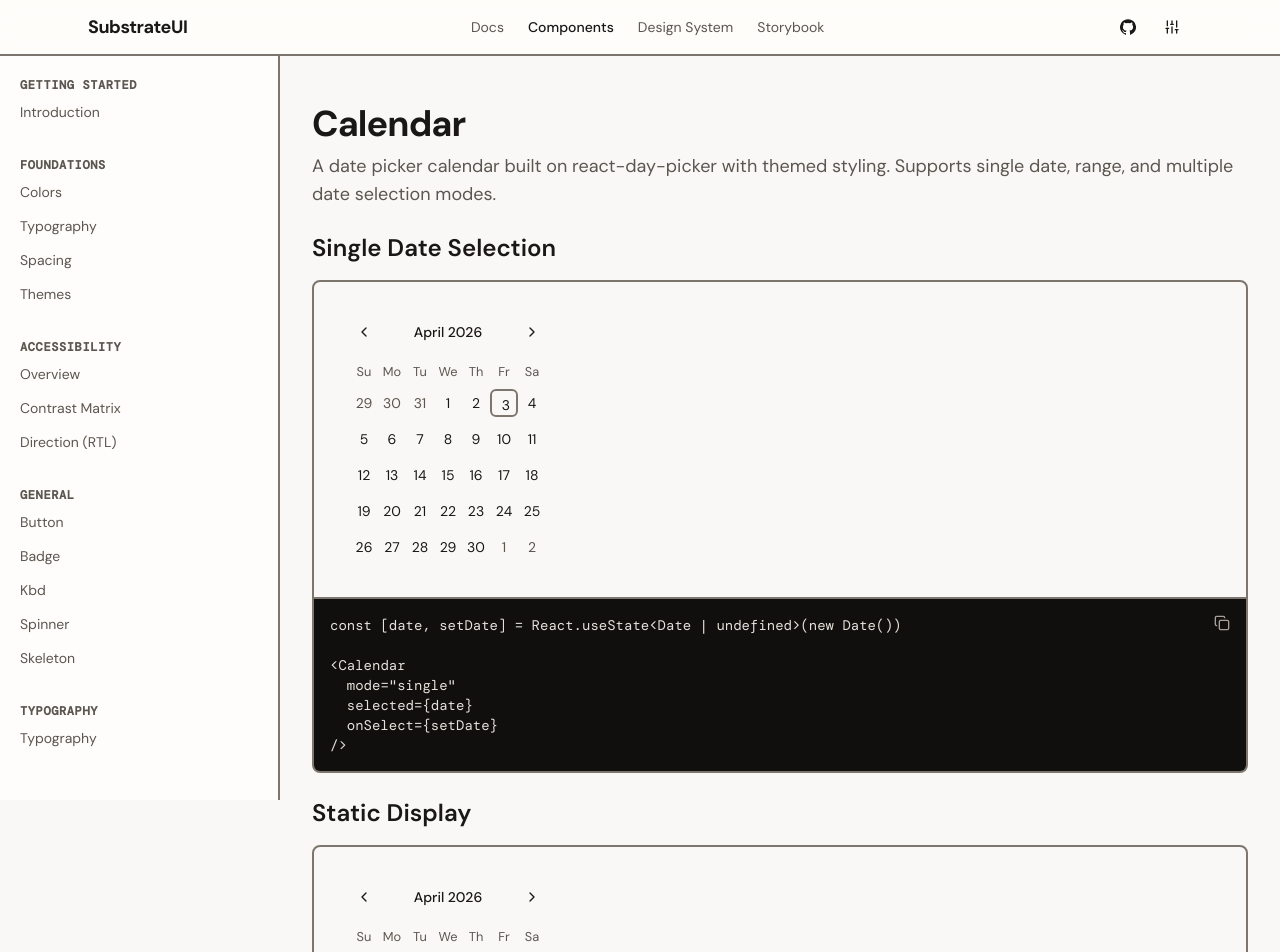
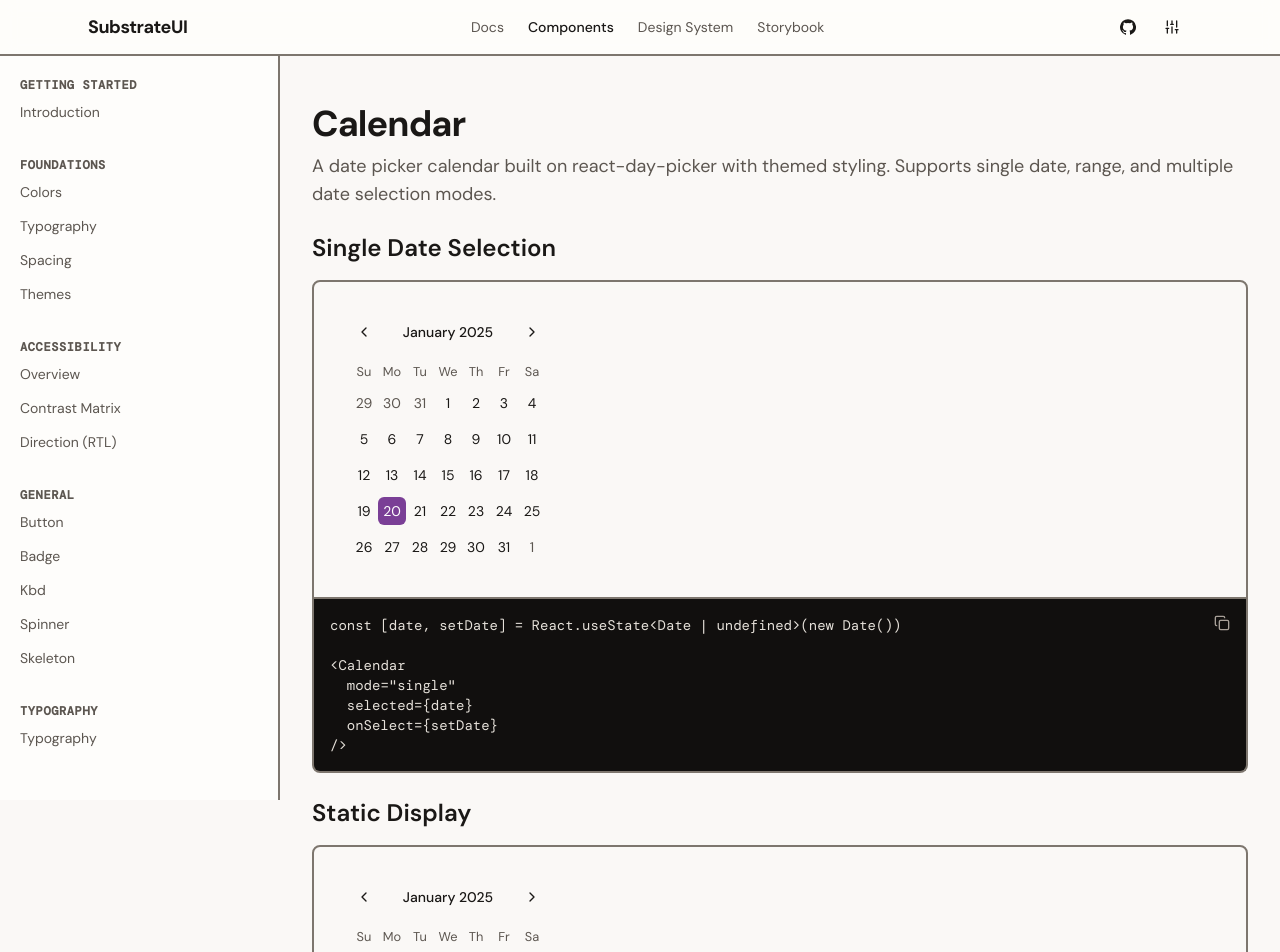
Before and after one commit to MikeNotThePope/substrateui, a Next.js app: page /docs/components/calendar in a window 1280 px wide. Shown: the top 952 px of the page. Built offline with nearby package versions, Linux system fonts and the light colour scheme.

Commit message:
fix: pin defaultMonth on all Calendar demos to prevent hydration mismatch
The static Calendar had no month prop, so it defaulted to Date.now()
causing server/client mismatch. Pin both demos to January 2025.

```diff
--- a/src/app/docs/components/calendar/page.tsx
+++ b/src/app/docs/components/calendar/page.tsx
@@ -68,6 +68,7 @@ export default function CalendarPage() {
             mode="single"
             selected={date}
             onSelect={setDate}
+            defaultMonth={new Date(2025, 0)}
           />
         </ComponentPreview>
       </Stack>
@@ -78,7 +79,7 @@ export default function CalendarPage() {
         <ComponentPreview
           code={`<Calendar />`}
         >
-          <Calendar />
+          <Calendar defaultMonth={new Date(2025, 0)} />
         </ComponentPreview>
       </Stack>
 
```
